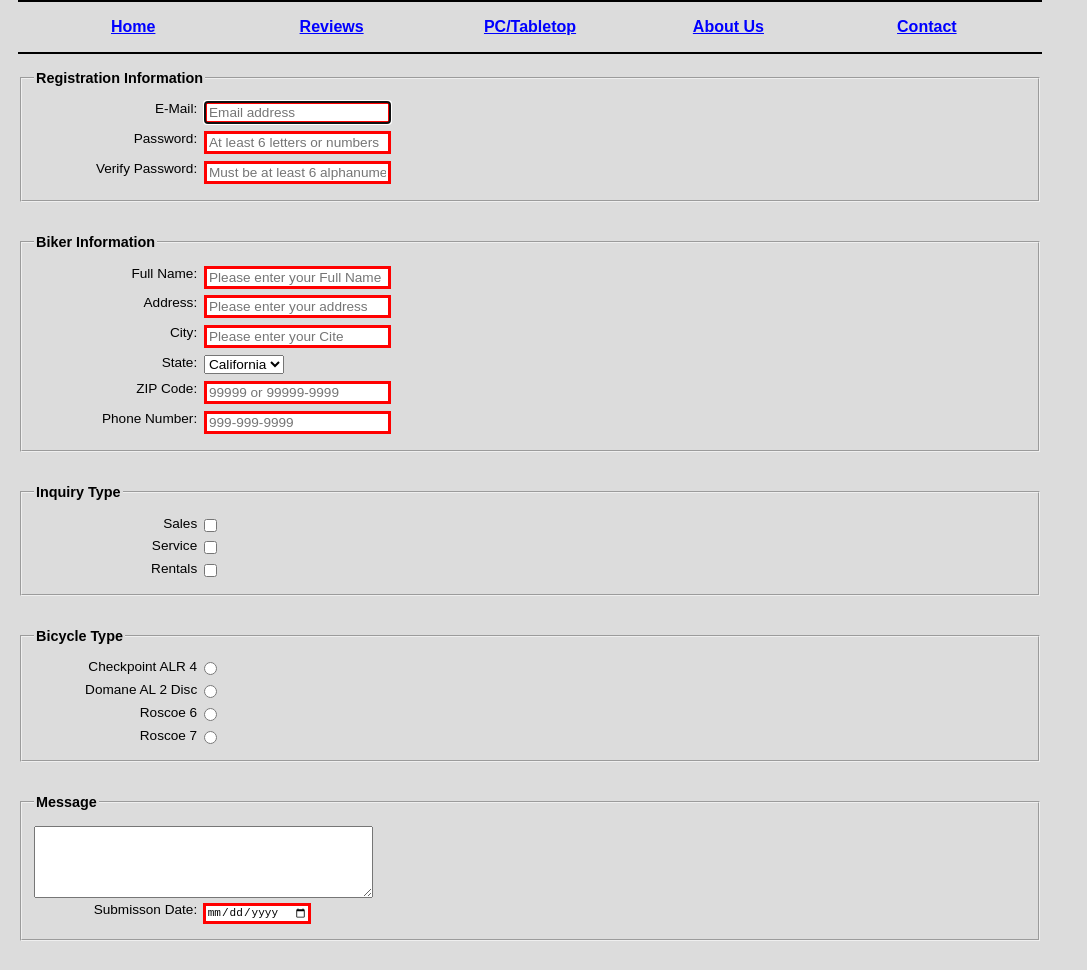
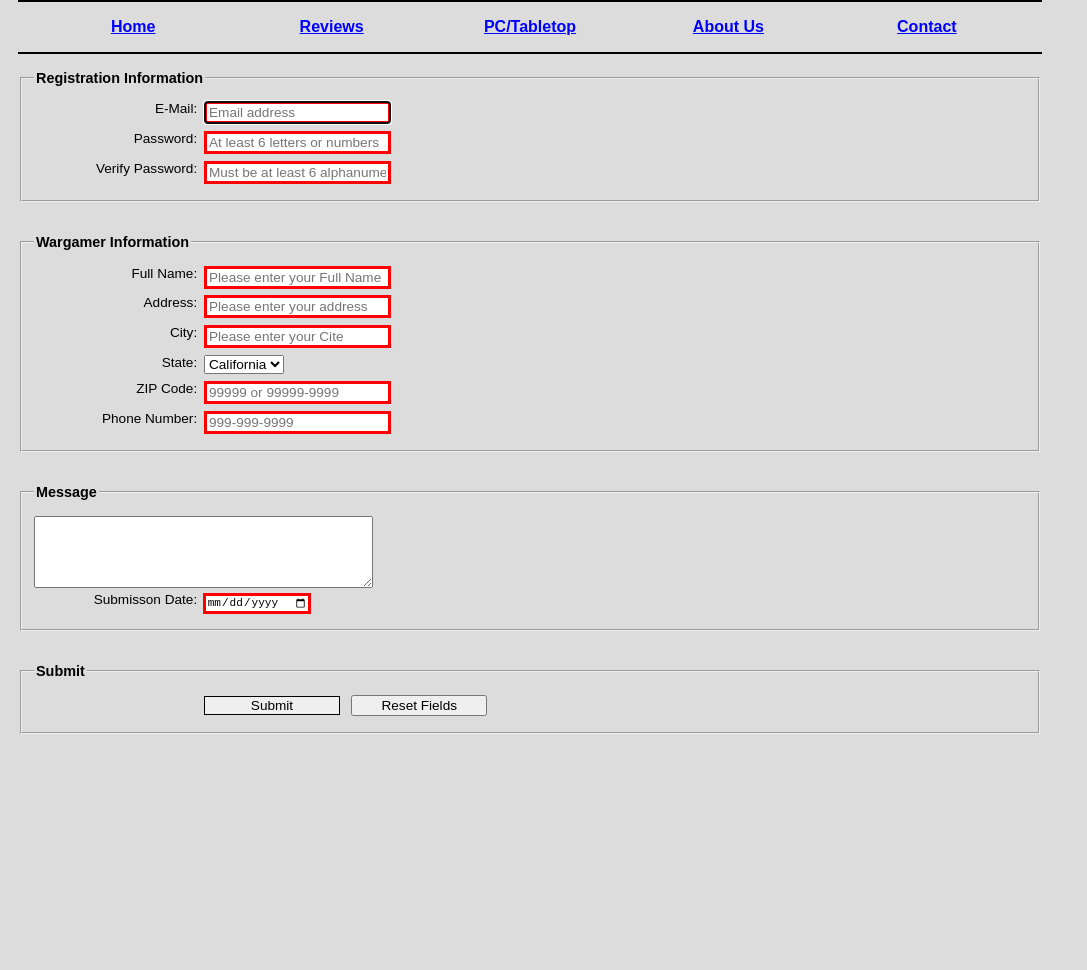
Before and after one commit to joesprogramming/wargaming.github.io, a plain HTML site: page contact.htm in a window 1280 px wide. Shown: the part 118-1088 px from the top of the page, without its empty margins (0-1087 px from the left). After the commit the page ends 894 px from the top, so only its background shows below. Drawn offline with nearby package versions, Linux system fonts and the light colour scheme.

Commit message:
Update contact.htm

```diff
--- a/contact.htm
+++ b/contact.htm
@@ -61,7 +61,7 @@ Tested: Dec 5, 2021; Passed on Firefox and Chrome browsers.
                     <input type="password" name="verify" id="verify" placeholder="Must be at least 6 alphanumeric characters" required><br>
             </fieldset>
             <fieldset>
-                    <legend>Biker Information</legend>
+                    <legend>Wargamer Information</legend>
                     <label for="full_name">Full Name:</label>
                     <input type="text" name="full_name" id="full_name" minlength="15" maxlength="25" required
                     placeholder="Please enter your Full Name"><br>
@@ -92,34 +92,7 @@ Tested: Dec 5, 2021; Passed on Firefox and Chrome browsers.
                     pattern="\d{3}[\-]\d{3}[\-]\d{4}" title="Must be 999-999-9999 format"><br>
 
             </fieldset>
-            <fieldset>
-                    <legend>Inquiry Type</legend>
-                    <input type="checkbox" name="inquiry_type1" id="inquiry_type1" value="sales1" required>
-                    <label for="inquiry_type1">Sales</label><br>
 
-                    <input type="checkbox" name="inquiry_type2" id="inquiry_type2" value="sales2" required>
-                    <label for="inquiry_type2">Service</label><br>
-
-                    <input type="checkbox" name="inquiry_type3" id="inquiry_type3" value="sales3" required>
-                    <label for="inquiry_type3">Rentals</label><br>
-
-
-            </fieldset>
-            <fieldset>
-                    <legend>Bicycle Type</legend>
-                    <input type="radio" name="bike_type" id="bike_type1" value="ALR4" required>
-                    <label for="bike_type1">Checkpoint ALR 4</label><br>
-
-                    <input type="radio" name="bike_type" id="bike_type2" value="AL2" required>
-                    <label for="bike_type2">Domane AL 2 Disc</label><br>
-
-                    <input type="radio" name="bike_type" id="bike_type3" value="R6" required>
-                    <label for="bike_type3">Roscoe 6</label><br>
-
-                    <input type="radio" name="bike_type" id="bike_type4" value="R7" required>
-                    <label for="bike_type4">Roscoe 7</label><br>
-
-            </fieldset>
 
             <fieldset>
                     <legend>Message</legend>
```
